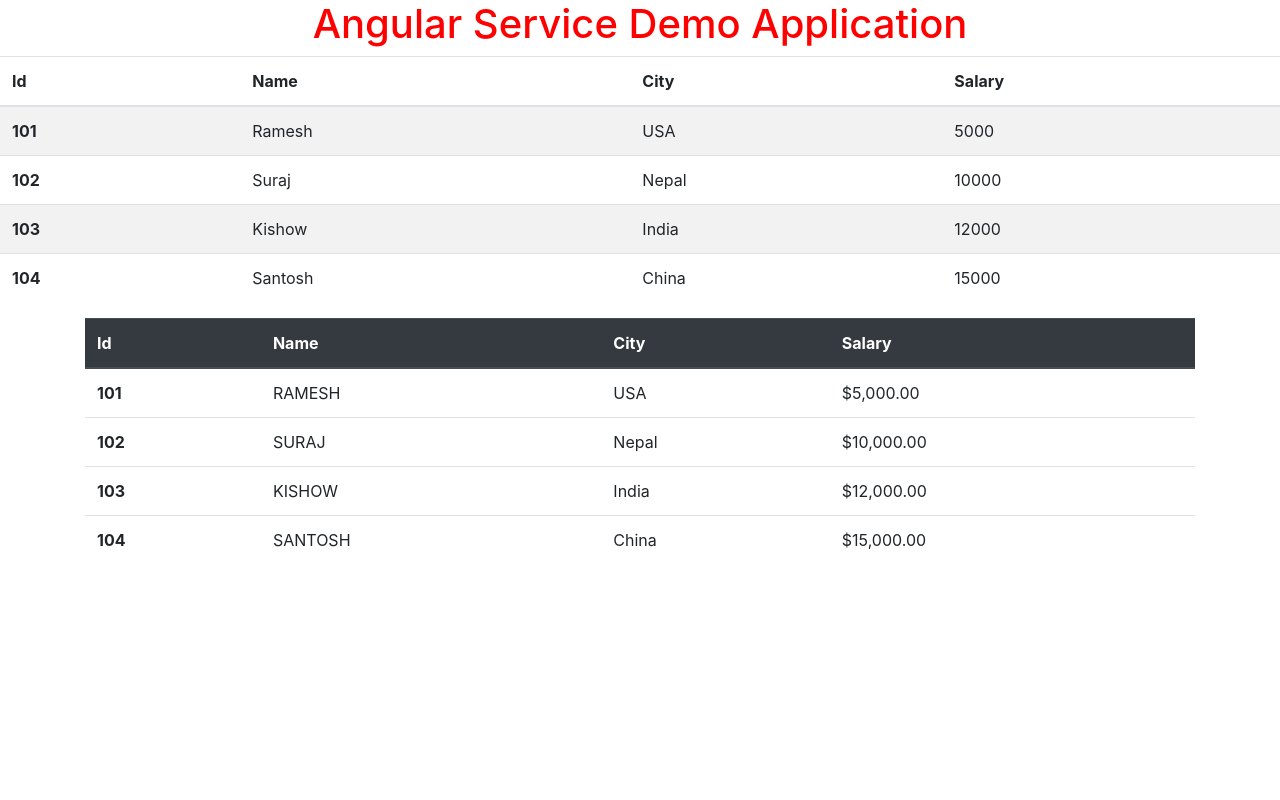
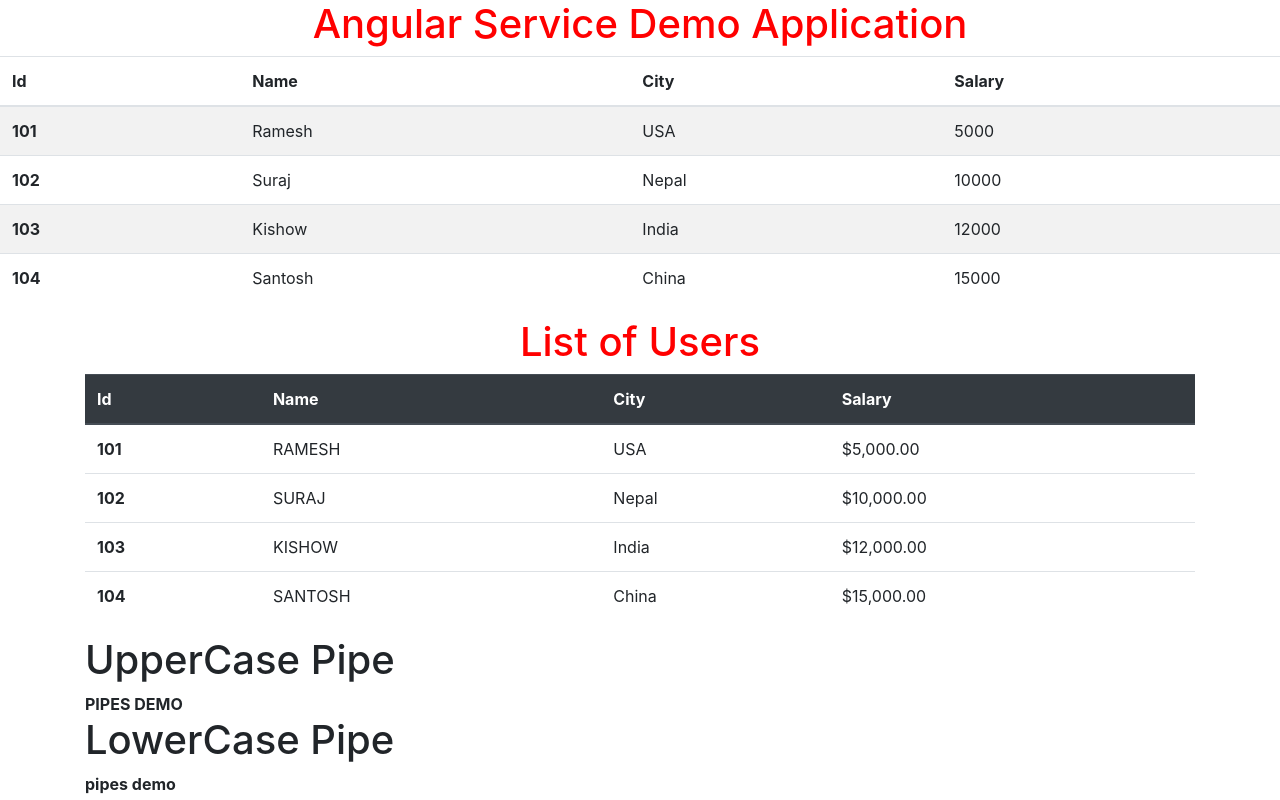
Before and after one commit to shrestha-ramesh/angularServiceDemo, an Angular app: page / in a window 1280 px wide. Built offline with nearby package versions, Linux system fonts and the light colour scheme.

Commit message:
create a pipesdemo

```diff
--- a/src/app/app.component.html
+++ b/src/app/app.component.html
@@ -19,7 +19,12 @@
     </tr>
   </tbody>
 </table>
+<h1>List of Users</h1>
 <div class="container">
   <app-list></app-list>
 </div>
+<h1></h1>
+<div class="container">
+  <app-pipesdemo></app-pipesdemo>
+</div>
 <router-outlet></router-outlet>
--- a/src/app/app.module.ts
+++ b/src/app/app.module.ts
@@ -5,10 +5,12 @@
 import { AppComponent } from './app.component';
 import { UserService } from './user.service';
 import { ListComponent } from './list/list.component';
+import { PipesdemoComponent } from './pipesdemo/pipesdemo.component';
 @NgModule({
   declarations: [
     AppComponent,
-    ListComponent
+    ListComponent,
+    PipesdemoComponent
   ],
   imports: [
     BrowserModule,
--- /dev/null
+++ b/src/app/pipesdemo/pipesdemo.component.html
@@ -0,0 +1,6 @@
+<div style="width: 100%;">
+    <h1>UpperCase Pipe</h1>
+    <b>{{title | uppercase}}</b>
+    <h1>LowerCase Pipe</h1>
+    <b>{{title | lowercase}}</b>
+</div>
--- /dev/null
+++ b/src/app/pipesdemo/pipesdemo.component.ts
@@ -0,0 +1,20 @@
+import { Component, OnInit } from '@angular/core';
+
+@Component({
+  selector: 'app-pipesdemo',
+  templateUrl: './pipesdemo.component.html',
+  styleUrls: ['./pipesdemo.component.css']
+})
+export class PipesdemoComponent implements OnInit {
+
+  title="Pipes Demo";
+  todayDate = new Date();
+
+  jsonVal = {name: 'Ramesh', age: '30', address: 'Sheridan'};
+  months = ['January', 'February', 'March', 'April', 'May', 'Jun','July', 'August','Sep','Oct','Nov','Dec']
+  constructor() { }
+
+  ngOnInit(): void {
+  }
+
+}
```
Also changed, not shown: src/app/pipesdemo/pipesdemo.component.css (added), 1 other file (tests, documents, lock files or other folders).
